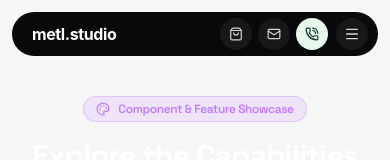
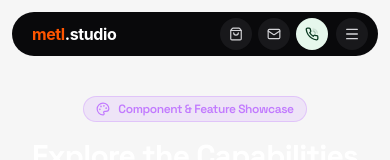
Before and after one commit to jaais0n/metl, a React (Vite) app: page /explore in a window 390 px wide. Shown: the top 160 px of the page. Built offline with nearby package versions, Linux system fonts and the light colour scheme.

Commit message:
feat: add NordostHeader component featuring animated ringing phone icon and delayed brandmark color transition

```diff
--- a/src/components/NordostHeader.tsx
+++ b/src/components/NordostHeader.tsx
@@ -1,7 +1,28 @@
 import { useState, useEffect, useRef } from 'react';
 import { Link, useLocation } from 'react-router-dom';
-import { ShoppingBag, Menu, X, Check, Mail, PhoneCall } from 'lucide-react';
+import { ShoppingBag, Menu, X, Check, Mail, ArrowUpRight } from 'lucide-react';
 import gsap from 'gsap';
+
+// Custom PhoneCall icon where ONLY the ringing soundwave arcs animate
+const RingingPhoneIcon = ({ className = 'w-3.5 h-3.5 sm:w-4 sm:h-4' }: { className?: string }) => (
+  <svg
+    xmlns="http://www.w3.org/2000/svg"
+    viewBox="0 0 24 24"
+    fill="none"
+    stroke="currentColor"
+    strokeWidth="2.2"
+    strokeLinecap="round"
+    strokeLinejoin="round"
+    className={className}
+  >
+    {/* Solid steady handset receiver */}
+    <path d="M22 16.92v3a2 2 0 0 1-2.18 2 19.79 19.79 0 0 1-8.63-3.07 19.5 19.5 0 0 1-6-6 19.79 19.79 0 0 1-3.07-8.67A2 2 0 0 1 4.11 2h3a2 2 0 0 1 2 1.72 12.84 12.84 0 0 0 .7 2.81 2 2 0 0 1-.45 2.11L8.09 9.91a16 16 0 0 0 6 6l1.27-1.27a2 2 0 0 1 2.11-.45 12.84 12.84 0 0 0 2.81.7A2 2 0 0 1 22 16.92z" />
+    {/* Pulsing inner ringing wave arc */}
+    <path d="M14.05 6A5 5 0 0 1 18 10" className="ring-wave-inner origin-bottom-left" />
+    {/* Pulsing outer ringing wave arc */}
+    <path d="M14.05 2a9 9 0 0 1 8 7.94" className="ring-wave-outer origin-bottom-left" />
+  </svg>
+);
 
 interface NordostHeaderProps {
   onBookCall?: () => void;
@@ -14,6 +35,7 @@ export const NordostHeader = ({ onBookCall }: NordostHeaderProps) => {
   const [showCartToast, setShowCartToast] = useState(false);
   const [isScrolled, setIsScrolled] = useState(false);
   const headerRef = useRef<HTMLElement>(null);
+  const brandMetlRef = useRef<HTMLSpanElement>(null);
   const location = useLocation();
 
   useEffect(() => {
@@ -24,6 +46,21 @@ export const NordostHeader = ({ onBookCall }: NordostHeaderProps) => {
         duration: 0.8,
         ease: 'power3.out',
       });
+
+      // Animate 'metl' changing color to fluorescent orange after a short delay on initial load
+      if (brandMetlRef.current) {
+        gsap.timeline({ delay: 1.1 })
+          .set(brandMetlRef.current, { color: '#ffffff' })
+          .to(brandMetlRef.current, { color: '#09090b', duration: 0.05 })
+          .to(brandMetlRef.current, { color: '#ffffff', duration: 0.05 })
+          .to(brandMetlRef.current, { color: '#09090b', duration: 0.04 })
+          .to(brandMetlRef.current, { color: '#ffffff', duration: 0.06 })
+          .to(brandMetlRef.current, {
+            color: '#FF5500',
+            duration: 0.45,
+            ease: 'power2.out',
+          });
+      }
     }, headerRef);
 
     const handleScroll = () => {
@@ -91,8 +128,13 @@ export const NordostHeader = ({ onBookCall }: NordostHeaderProps) => {
 
           {/* LEFT: Brand Wordmark */}
           <Link to="/" className="flex items-center group shrink-0 pl-3.5 pr-2 py-1">
-            <span className="font-sans font-bold text-base sm:text-lg tracking-tight text-white group-hover:text-zinc-300 transition-colors">
-              metl.studio
+            <span className="font-sans font-bold text-base sm:text-lg tracking-tight">
+              <span ref={brandMetlRef} className="text-white inline-block">
+                metl
+              </span>
+              <span className="text-white group-hover:text-zinc-300 transition-colors inline-block">
+                .studio
+              </span>
             </span>
           </Link>
 
@@ -186,7 +228,7 @@ export const NordostHeader = ({ onBookCall }: NordostHeaderProps) => {
               title="Book Free Discovery Call"
               aria-label="Book Call"
             >
-              <PhoneCall className="w-3.5 h-3.5 sm:w-4 sm:h-4 transition-transform group-hover:scale-110" />
+              <RingingPhoneIcon className="w-3.5 h-3.5 sm:w-4 sm:h-4 transition-transform group-hover:scale-110" />
               {isScrolled && <span>Book Call</span>}
             </button>
 
--- a/src/index.css
+++ b/src/index.css
@@ -84,3 +84,48 @@
   background-color: #22C55E;
   display: inline-block;
 }
+
+/* Phone Call Ringing Waves Animation (Only Ringing Arcs Animate) */
+@keyframes ringWaveInner {
+  0%, 100% {
+    opacity: 0.25;
+    transform: scale(0.93);
+    transform-origin: 10px 14px;
+  }
+  28%, 45% {
+    opacity: 1;
+    transform: scale(1.06);
+    transform-origin: 10px 14px;
+  }
+  70% {
+    opacity: 0.35;
+    transform: scale(0.96);
+    transform-origin: 10px 14px;
+  }
+}
+
+@keyframes ringWaveOuter {
+  0%, 18%, 100% {
+    opacity: 0.15;
+    transform: scale(0.9);
+    transform-origin: 10px 14px;
+  }
+  48%, 68% {
+    opacity: 1;
+    transform: scale(1.1);
+    transform-origin: 10px 14px;
+  }
+  88% {
+    opacity: 0.25;
+    transform: scale(0.94);
+    transform-origin: 10px 14px;
+  }
+}
+
+.ring-wave-inner {
+  animation: ringWaveInner 1.5s cubic-bezier(0.4, 0, 0.2, 1) infinite;
+}
+
+.ring-wave-outer {
+  animation: ringWaveOuter 1.5s cubic-bezier(0.4, 0, 0.2, 1) infinite;
+}
```
Also changed, not shown: 1 other file (tests, documents, lock files or other folders).
